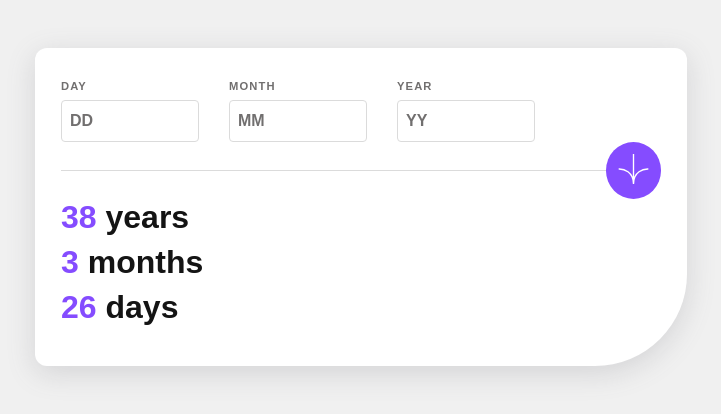
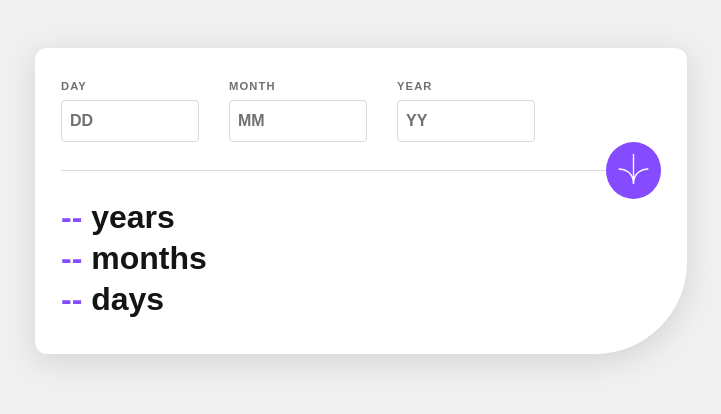
Before and after one commit to justyna13/Age-calculator-app, a Vue app: page / in a window 1280 px wide. Shown: the top 414 px of the page, without its empty margins (279-1000 px from the left). Built offline with nearby package versions, Linux system fonts and the light colour scheme.

Commit message:
ts added

```diff
--- /dev/null
+++ b/index.d.ts
@@ -0,0 +1,4 @@
+declare module '*.vue' {
+  import Vue from 'vue'
+  export default Vue
+}
--- a/index.html
+++ b/index.html
@@ -11,6 +11,6 @@
 </head>
 <body>
 <div id="app"></div>
-<script type="module" src="/src/main.js"></script>
+<script type="module" src="/src/main.ts"></script>
 </body>
 </html>
--- a/package.json
+++ b/package.json
@@ -10,13 +10,16 @@
     "test": "vitest"
   },
   "dependencies": {
+    "@testing-library/jest-dom": "^6.1.3",
     "vue": "^3.3.4"
   },
   "devDependencies": {
     "@testing-library/vue": "^7.0.0",
     "@vitejs/plugin-vue": "^4.2.3",
     "sass": "^1.69.0",
+    "typescript": "^4.9.5",
     "vite": "^4.4.5",
-    "vitest": "^0.34.6"
+    "vitest": "^0.34.6",
+    "vue-tsc": "^1.8.16"
   }
 }
--- a/src/App.vue
+++ b/src/App.vue
@@ -1,13 +1,30 @@
-<script setup>
+<script setup lang="ts">
 import CalculatorResults from "./components/CalculatorResults.vue";
 import CalculatorForm from "./components/CalculatorForm.vue";
+import { Ref, ref } from "vue";
+
+interface CalculatedResultsType {
+  years: number | null,
+  months: number | null,
+  days: number | null,
+}
+
+// Data
+const calculatedResults: Ref<CalculatedResultsType> = ref({
+  years: null,
+  months: null,
+  days: null,
+});
 
 </script>
 
 <template>
   <div class="card">
     <CalculatorForm />
-    <CalculatorResults />
+    <CalculatorResults
+      :days="calculatedResults.days"
+      :months="calculatedResults.months"
+      :years="calculatedResults.years"/>
   </div>
 </template>
 
--- a/src/components/CalculatorResults.vue
+++ b/src/components/CalculatorResults.vue
@@ -1,12 +1,18 @@
 <script setup lang="ts">
+const props = defineProps<{
+  days: number | null
+  months: number | null
+  years: number | null
+}>();
 
+const a: boolean = 3;
 </script>
 
 <template>
   <div class="results">
-    <div><span>38</span> years</div>
-    <div><span>3</span> months</div>
-    <div><span>26</span> days</div>
+    <div><span>{{ years ?? '--'}}</span> years</div>
+    <div><span>{{ months ?? '--'}}</span> months</div>
+    <div><span>{{ days ?? '--'}}</span> days</div>
   </div>
 </template>
 
@@ -19,7 +25,7 @@
     color: $clr-purple;
   }
   div {
-    margin-bottom: 8px;
+    margin-bottom: 4px;
   }
 }
 </style>
--- a/vite.config.js
+++ b/vite.config.ts
@@ -4,7 +4,9 @@ import vue from '@vitejs/plugin-vue'
 
 // https://vitejs.dev/config/
 export default defineConfig({
-  plugins: [vue()],
+  plugins: [
+    vue(),
+  ],
   test: {
     globals: true,
     environment: "jsdom",
```
Also changed, not shown: tsconfig.json (added, +25 -0 lines), tsconfig.node.json (added, +10 -0 lines), src/main.ts (renamed from src/main.js), 2 other files (tests, documents, lock files or other folders).
